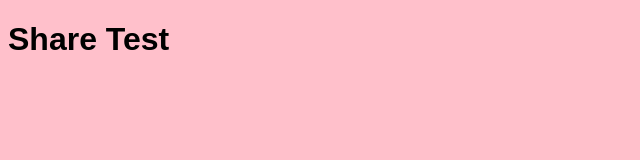
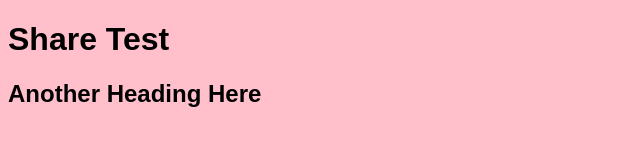
Before and after one commit to greggfine/share-test, a plain HTML site: page index.html in a window 1280 px wide. Shown: the whole page, without its empty margins (0-640 px from the left). Drawn offline with Linux system fonts and the light colour scheme.

Commit message:
added an h2

```diff
--- a/index.html
+++ b/index.html
@@ -6,5 +6,6 @@
 </head>
 <body>
 	<h1>Share Test</h1>
+    <h2>Another Heading Here</h2>
 </body>
 </html>
```
